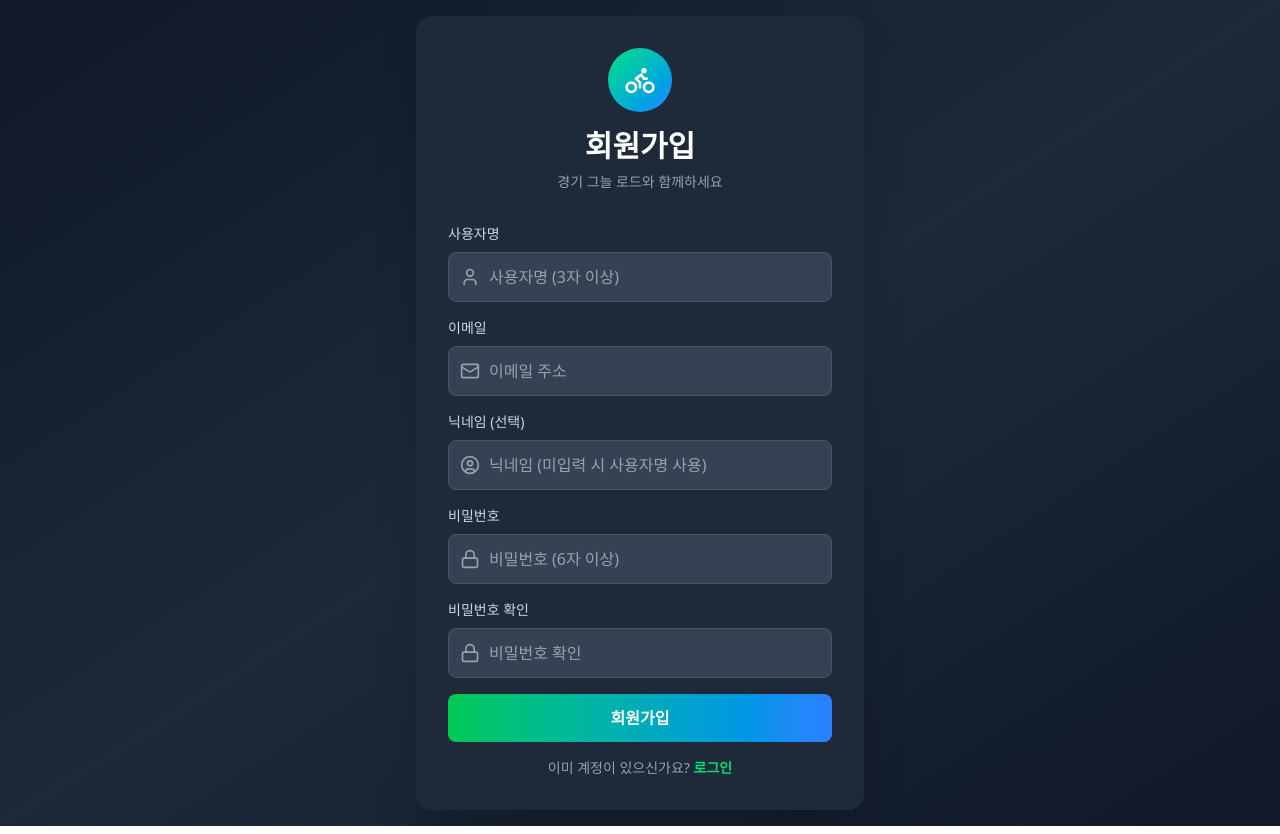
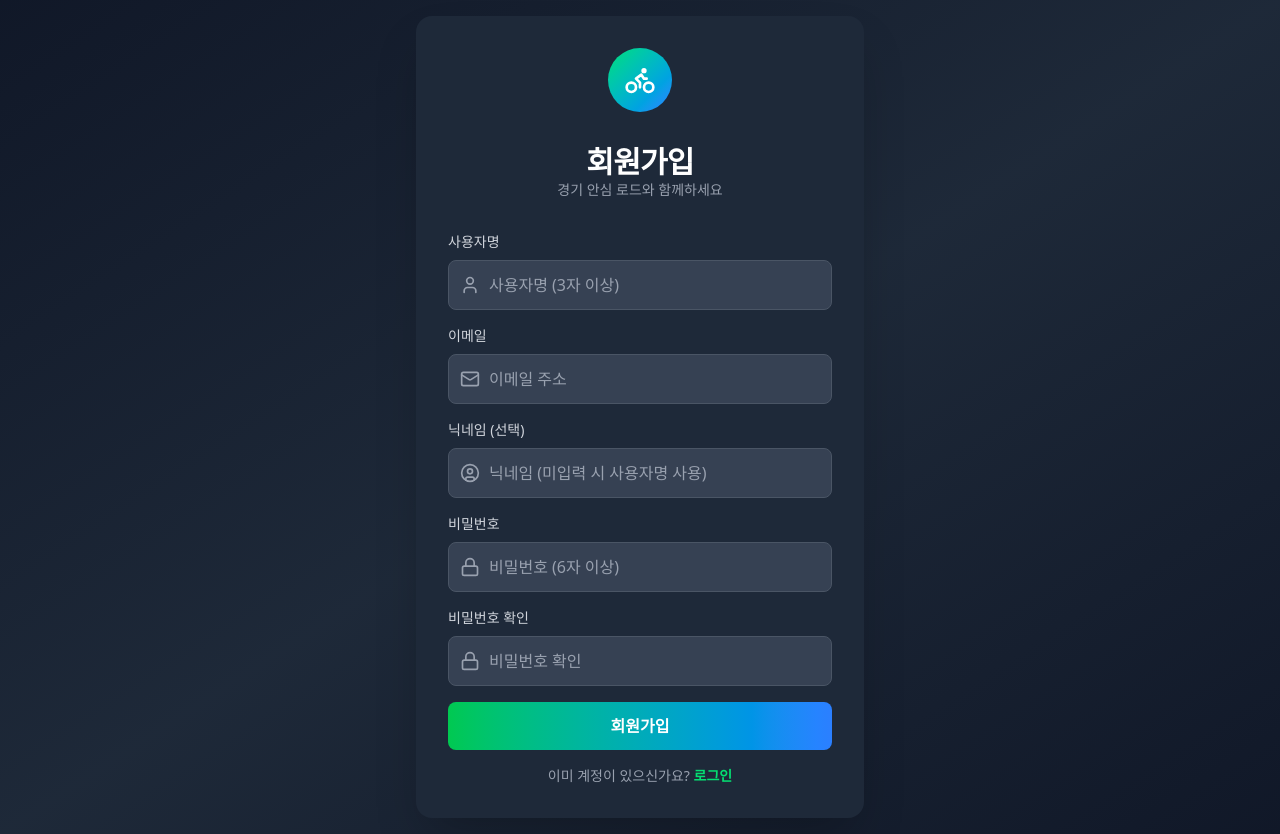
Before and after one commit to hanseo-lab/rider-oasis, a React (Vite) app in the folder front/: page /signup in a window 1280 px wide. Built offline with nearby package versions, Linux system fonts and the light colour scheme; no server answers.

Commit message:
Update branding: '그늘' -> '안심' and update README

```diff
--- a/front/index.html
+++ b/front/index.html
@@ -4,7 +4,7 @@
     <meta charset="UTF-8" />
     <link rel="icon" type="image/svg+xml" href="/vite.svg" />
     <meta name="viewport" content="width=device-width, initial-scale=1.0" />
-    <title>starter-project</title>
+    <title>경기 안심 로드</title>
   </head>
   <body>
     <div id="root"></div>
--- a/front/src/pages/SignupPage.tsx
+++ b/front/src/pages/SignupPage.tsx
@@ -72,8 +72,10 @@ export default function SignupPage() {
           <div className="inline-flex items-center justify-center w-16 h-16 bg-gradient-to-br from-green-400 to-blue-500 rounded-full mb-4">
             <Bike className="w-8 h-8 text-white" />
           </div>
-          <h1 className="text-3xl font-bold text-white mb-2">회원가입</h1>
-          <p className="text-gray-400 text-sm">경기 그늘 로드와 함께하세요</p>
+          <h2 className="mt-4 text-3xl font-bold text-white tracking-tight">
+            회원가입
+          </h2>
+          <p className="text-gray-400 text-sm">경기 안심 로드와 함께하세요</p>
         </div>
 
         <form onSubmit={handleSignup} className="space-y-4">
```
Also changed, not shown: 2 other files (tests, documents, lock files or other folders).
